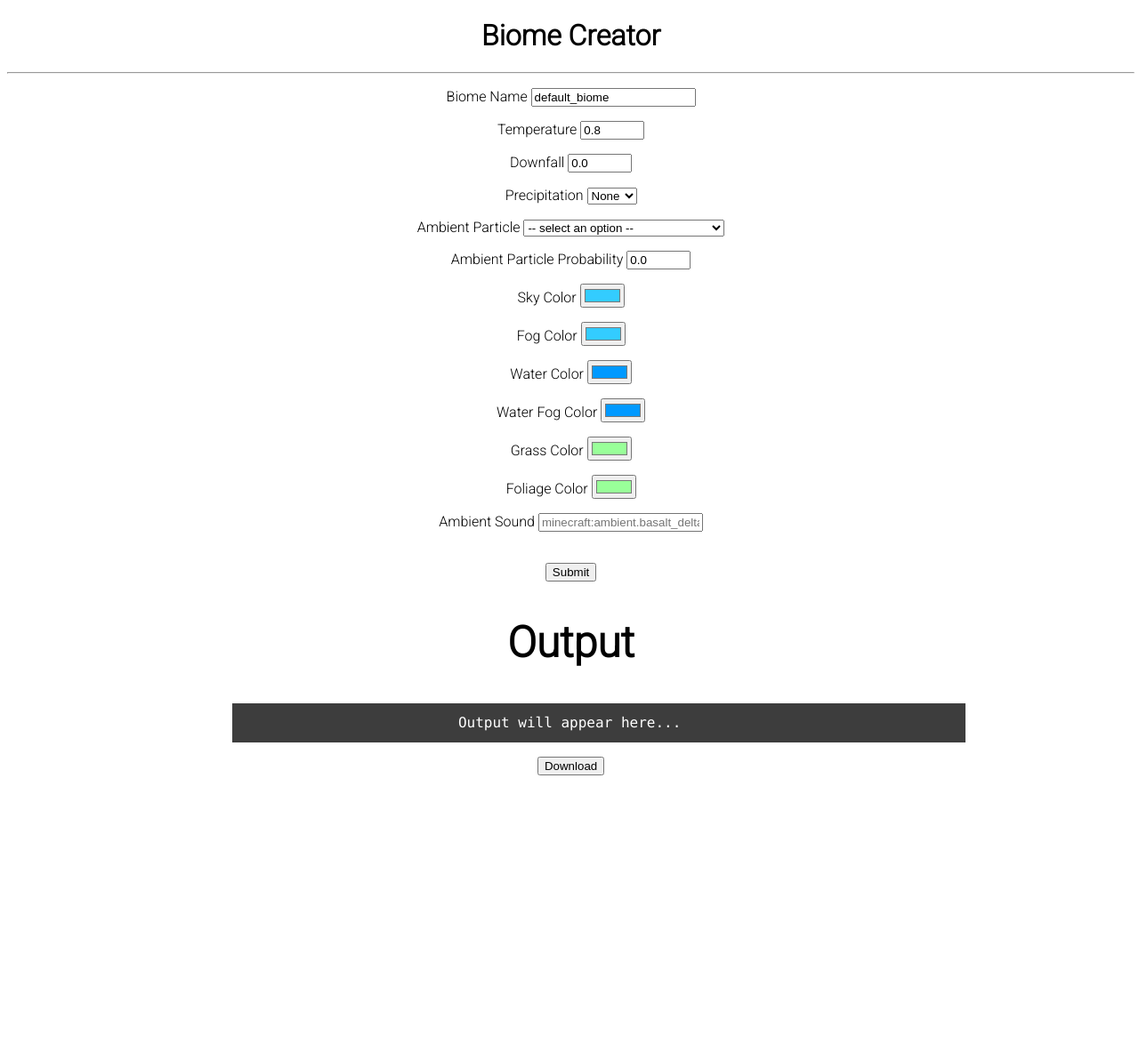
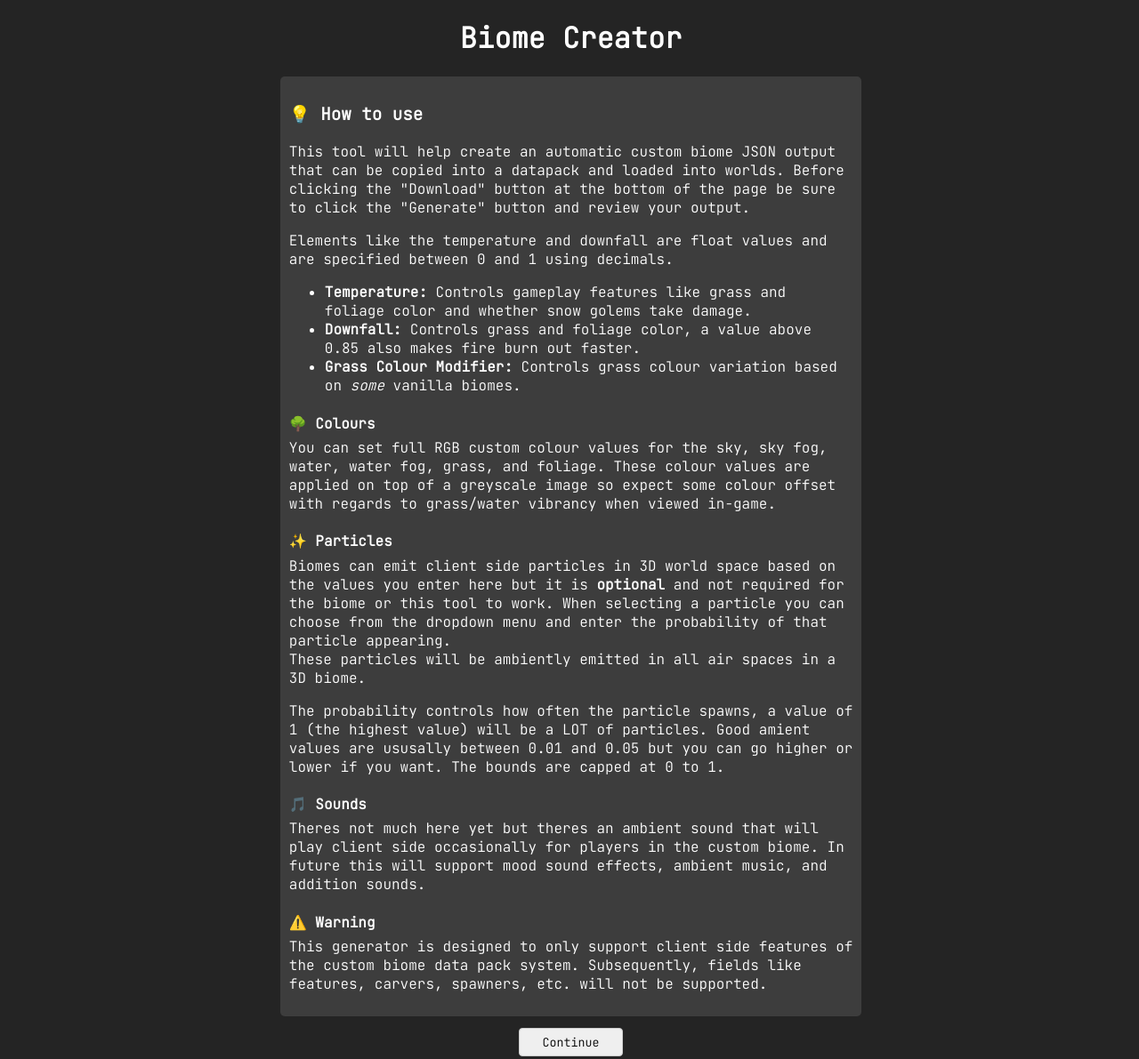
Before and after one commit to TheMGRF/TheMGRF.github.io, a plain HTML site: page biomes/index.html in a window 1280 px wide. Shown: the top 1191 px of the page at 89% size. Before the commit the page ends 880 px from the top, so only its background shows below. Drawn offline with Linux system fonts and the light colour scheme.

Commit message:
Make the generator look a lot better and add new fields

```diff
--- a/assets/css/biomes.css
+++ b/assets/css/biomes.css
@@ -1,18 +1,49 @@
-@import url('https://fonts.googleapis.com/css2?family=Roboto:wght@300&display=swap');
+@import url('https://fonts.googleapis.com/css2?family=JetBrains+Mono:wght@300&display=swap');
+@import url('https://fonts.googleapis.com/css2?family=Ubuntu+Mono:wght@300&display=swap');
 
 html {
-    font-family: 'Roboto', sans-serif;
+    font-family: 'JetBrains Mono', sans-serif;
+    scroll-behavior: smooth;
 }
 
 body {
     width: 99%;
-    background-color: white;
+    /* background-color: white; */
 
     transition: background-color 2s, color 2s;
+
+    color: white;
+    background-color: #242424;
+}
+
+::selection {
+    color: white;
+    background: #ff6600;
+}
+
+::-webkit-scrollbar {
+    width: 10px;
+}
+
+::-webkit-scrollbar-track {
+    background: #242424;
+}
+
+::-webkit-scrollbar-thumb {
+    background: #555;
+    border-radius: 5px;
+}
+
+::-webkit-scrollbar-thumb:hover {
+    background: #888;
 }
 
 .content {
     text-align: center;
+}
+
+.content h4 {
+    margin-bottom: -0.6em;
 }
 
 .link {
@@ -41,11 +72,94 @@ h2 {
 
 #output {
     width: 25%;
-    margin-left: 20%;
+    /* margin-left: 20%; */
+    margin: auto;
     padding: 1% 20% 1%;
     text-align: left;
+    border-radius: 2px;
 
-    font-family: Consolas, serif;
+    /* font-family: Consolas, serif; */
     background-color: #3d3d3d;
     color: white;
 }
+
+#how-to {
+    /* margin-left: 20%;
+    width: 60%; */
+    margin: auto;
+    width: 50%;
+    text-align: left;
+
+    color: white;
+
+    background-color: #3d3d3d;
+    border-radius: 5px;
+    /* padding: 0.2% 1% 0.2% 1%; */
+    padding: 10px;
+}
+
+#how-to h3 {
+    font-size: 1.2em;
+}
+
+#continue-btn {
+    margin: 1%;
+}
+
+label {
+    font-weight: bold;
+    display: block;
+}
+
+input, button {
+    font-family: 'JetBrains Mono', sans-serif;
+    padding: 5px 10px;
+    margin: 8px 0;
+    display: inline-block;
+    border: 1px solid #ccc;
+    border-radius: 4px;
+    box-sizing: border-box;
+}
+
+input[type=color] {
+    padding: 1px;
+    background-color: white;
+}
+
+select {
+    font-family: 'JetBrains Mono', sans-serif;
+    padding: 5px 10px;
+    margin: 8px 0;
+    display: inline-block;
+    border: 1px solid #ccc;
+    border-radius: 4px;
+    box-sizing: border-box;
+}
+
+input[type=submit] {
+    padding: 0.5% 2%;
+}
+
+input[type=submit]:hover {
+    padding: 0.5% 2%;
+    background-color: rgb(213, 209, 209);
+    cursor: pointer;
+}
+
+#download-btn {
+    margin: 1%;
+}
+
+button {
+    padding: 0.5% 2%;
+}
+
+button:hover:disabled {
+    cursor: not-allowed;
+}
+
+button:hover:not([disabled]) {
+    padding: 0.5% 2%;
+    background-color: rgb(213, 209, 209);
+    cursor: pointer;
+}
--- a/assets/js/biomes.js
+++ b/assets/js/biomes.js
@@ -4,8 +4,11 @@ form.addEventListener("submit", (event) => {
     submit(form.elements);
 });
 
+const downloadBtn = document.getElementById("download-btn");
+downloadBtn.disabled = true; // default to disabled until they gen a file
+
 const output = document.getElementById("output");
-const slots = [4, 5, 6, 11, 13, 15, 16, 17, 18, 19, 20, 21]; // the elements from data to replace/insert in to
+const slots = [4, 5, 6, 7, 12, 14, 16, 17, 18, 19, 20, 21, 22, 23]; // the elements from data to replace/insert in to
 
 function submit(formData) {
     console.log("Creating biome data...")
@@ -19,6 +22,7 @@ function submit(formData) {
         "{},",
         "{},",
         "{},",
+        "{},",
         "\"category\": \"none\",",
         "\"effects\": {",
         "  \"particle\": {",
@@ -27,6 +31,7 @@ function submit(formData) {
         "    },",
         "    {}",
         "  },",
+        "  {},",
         "  {},",
         "  {},",
         "  {},",
@@ -90,6 +95,8 @@ function submit(formData) {
         }
         output.textContent += "  " + data[i] + "\n";
     }
+
+    downloadBtn.disabled = false;
 }
 
 const download = document.getElementById("download-btn");
--- a/biomes/index.html
+++ b/biomes/index.html
@@ -3,7 +3,7 @@
 <html lang="en">
 
 <head>
-    <title>Biome Creator</title>
+    <title>TheMGRF | Biome Creator</title>
 
     <!-- Meta Stuff -->
     <meta charset="UTF-8">
@@ -26,6 +26,50 @@
     <div class="content">
         <h1>Biome Creator</h1>
 
+        <div id="how-to">
+            <h3>💡 How to use</h3>
+            <p>
+                This tool will help create an automatic custom biome JSON output that can be copied into a datapack and loaded into worlds.
+                Before clicking the "Download" button at the bottom of the page be sure to click the "Generate" button and review your output.
+            </p>
+            <p>
+                Elements like the temperature and downfall are float values and are specified between 0 and 1 using decimals.
+                <ul>
+                    <li><b>Temperature:</b> Controls gameplay features like grass and foliage color and whether snow golems take damage.</li>
+                    <li><b>Downfall:</b> Controls grass and foliage color, a value above 0.85 also makes fire burn out faster.</li>
+                    <li><b>Grass Colour Modifier:</b> Controls grass colour variation based on <i>some</i> vanilla biomes.</li>
+                </ul>
+            </p>
+
+            <h4>🌳 Colours</h4>
+            <p>
+                You can set full RGB custom colour values for the sky, sky fog, water, water fog, grass, and foliage.
+                These colour values are applied on top of a greyscale image so expect some colour offset with regards to grass/water vibrancy when viewed in-game.
+            </p>
+
+            <h4>✨ Particles</h4>
+            <p>
+                Biomes can emit client side particles in 3D world space based on the values you enter here but it is <b>optional</b> and not required for the biome or this tool to work.
+                When selecting a particle you can choose from the dropdown menu and enter the probability of that particle appearing.
+                <br>
+                These particles will be ambiently emitted in all air spaces in a 3D biome.
+            </p>
+            <p>
+                The probability controls how often the particle spawns, a value of 1 (the highest value) will be a LOT of particles.
+                Good amient values are ususally between 0.01 and 0.05 but you can go higher or lower if you want. The bounds are capped at 0 to 1.
+            </p>
+
+            <h4>🎵 Sounds</h4>
+            <p>Theres not much here yet but theres an ambient sound that will play client side occasionally for players in the custom biome. In future this will support mood sound effects, ambient music, and addition sounds.</p>
+
+            <h4>⚠️ Warning</h4>
+            <p>This generator is designed to only support client side features of the custom biome data pack system. Subsequently, fields like features, carvers, spawners, etc. will not be supported.</p>
+        </div>
+
+        <a href="#biome-form">
+            <button id="continue-btn">Continue</button>
+        </a>
+
         <hr>
 
         <form id="biome-form" action="" method="post" role="form">
@@ -37,6 +81,14 @@
             <p>
                 <label for="temperature">Temperature</label>
                 <input id="temperature" type="number" step=".01" name="temperature" value="0.8" min="0.0" max="1.0">
+            </p>
+
+            <p>
+                <label for="temperature_modifier">Temperature Modifier</label>
+                <select id="temperature_modifier" name="temperature_modifier">
+                    <option value="none">None</option>
+                    <option value="frozen">Frozen</option>
+                </select>
             </p>
 
             <p>
@@ -66,43 +118,52 @@
             </p>
 
             <p>
-                <label for="sky_color">Sky Color</label>
+                <label for="sky_color">Sky Colour</label>
                 <input id="sky_color" type="color" name="sky_color" value="#33ccff">
             </p>
 
             <p>
-                <label for="fog_color">Fog Color</label>
+                <label for="fog_color">Fog Colour</label>
                 <input id="fog_color" type="color" name="fog_color" value="#33ccff">
             </p>
 
             <p>
-                <label for="water_color">Water Color</label>
+                <label for="water_color">Water Colour</label>
                 <input id="water_color" type="color" name="water_color" value="#0099ff">
             </p>
 
             <p>
-                <label for="water_fog_color">Water Fog Color</label>
+                <label for="water_fog_color">Water Fog Colour</label>
                 <input id="water_fog_color" type="color" name="water_fog_color" value="#0099ff">
             </p>
 
             <p>
-                <label for="grass_color">Grass Color</label>
+                <label for="grass_color">Grass Colour</label>
                 <input id="grass_color" type="color" name="grass_color" value="#99ff99">
             </p>
 
             <p>
-                <label for="foliage_color">Foliage Color</label>
+                <label for="grass_color_modifier">Grass Colour Modifier</label>
+                <select id="grass_color_modifier" name="grass_color_modifier">
+                    <option value="none">None</option>
+                    <option value="dark_forest">Dark Forest</option>
+                    <option value="swamp">Swamp</option>
+                </select>
+            </p>
+
+            <p>
+                <label for="foliage_color">Foliage Colour</label>
                 <input id="foliage_color" type="color" name="foliage_color" value="#99ff99">
             </p>
 
 			<p>
                 <label for="ambient_sound">Ambient Sound</label>
-                <input id="ambient_sound" type="text" placeholder="minecraft:ambient.basalt_deltas.loop" name="ambient_sound">
+                <input style="width: 20em;" id="ambient_sound" type="text" placeholder="minecraft:ambient.basalt_deltas.loop" name="ambient_sound">
             </p>
 
             <br>
 
-            <input id="submit" type="submit">
+            <input id="submit" type="submit" value="Generate">
 
         </form>
 
```
